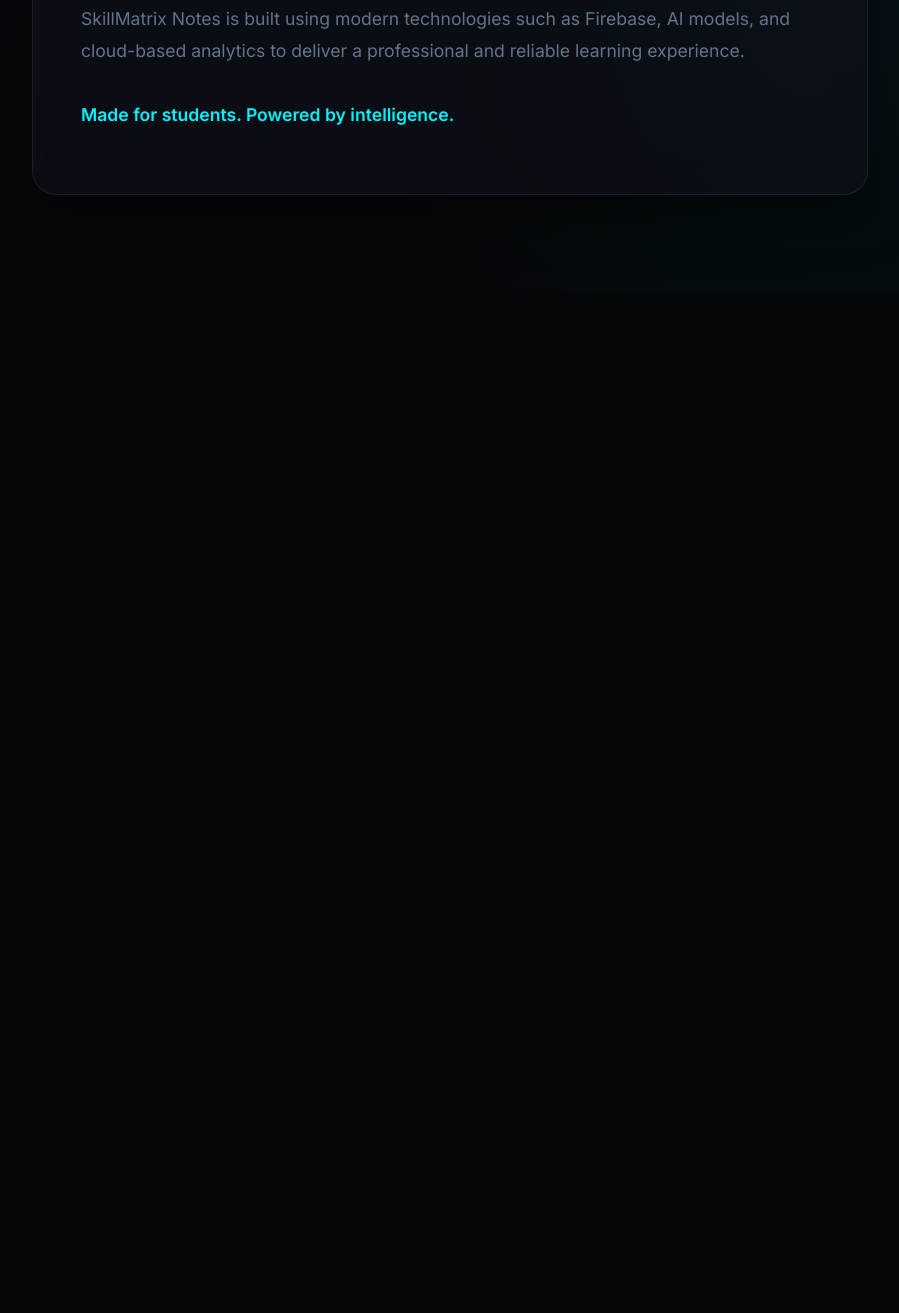
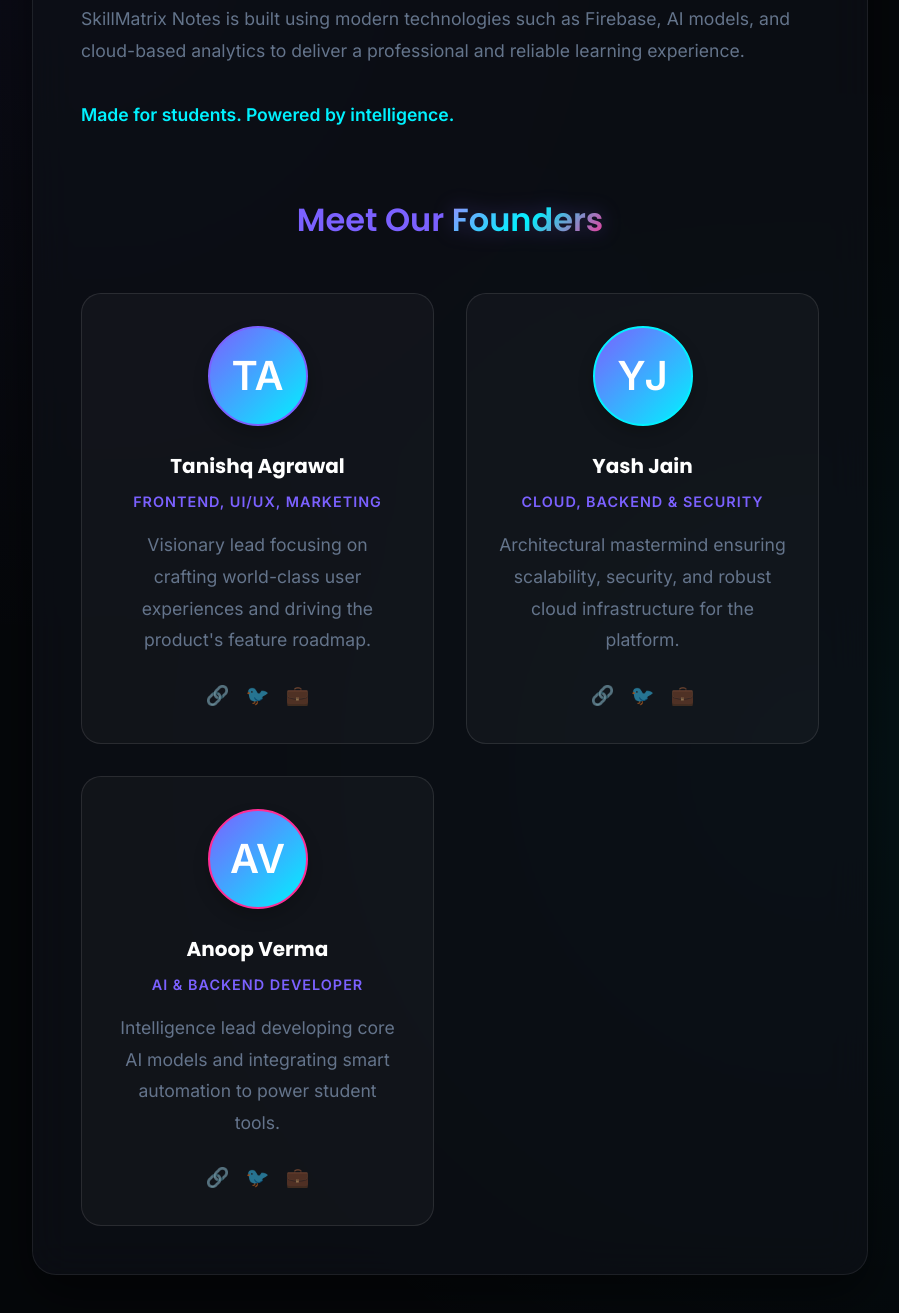
Before and after one commit to tanishqagrawal-dev/skill_Notes, a website: page pages/about.html in a window 1280 px wide. Shown: the part 651-1964 px from the top of the page, without its empty margins (190-1089 px from the left). Before the commit the page ends 942 px from the top, so only its background shows below. Drawn offline with Linux system fonts and the light colour scheme.

Commit message:
Update about.html

```diff
--- a/pages/about.html
+++ b/pages/about.html
@@ -78,6 +78,69 @@
             width: 1em;
             margin-left: -1em;
         }
+
+        /* Founder Section Styles */
+        .founders-grid {
+            display: grid;
+            grid-template-columns: repeat(auto-fit, minmax(250px, 1fr));
+            gap: 2rem;
+            margin-top: 3rem;
+        }
+
+        .founder-card {
+            background: rgba(255, 255, 255, 0.03);
+            border: 1px solid rgba(255, 255, 255, 0.1);
+            border-radius: 20px;
+            padding: 2rem;
+            text-align: center;
+            transition: all 0.3s ease;
+            position: relative;
+            overflow: hidden;
+        }
+
+        .founder-card:hover {
+            transform: translateY(-10px);
+            border-color: var(--primary);
+            background: rgba(108, 99, 255, 0.05);
+            box-shadow: 0 10px 30px rgba(108, 99, 255, 0.15);
+        }
+
+        .founder-avatar {
+            width: 100px;
+            height: 100px;
+            background: linear-gradient(135deg, var(--primary) 0%, var(--secondary) 100%);
+            border-radius: 50%;
+            margin: 0 auto 1.5rem;
+            display: flex;
+            align-items: center;
+            justify-content: center;
+            font-size: 2.5rem;
+            color: white;
+            font-weight: 700;
+            box-shadow: 0 8px 16px rgba(0, 0, 0, 0.2);
+        }
+
+        .founder-name {
+            font-size: 1.25rem;
+            font-weight: 700;
+            color: white;
+            margin-bottom: 0.5rem;
+        }
+
+        .founder-role {
+            font-size: 0.9rem;
+            color: var(--primary);
+            font-weight: 600;
+            text-transform: uppercase;
+            letter-spacing: 1px;
+            margin-bottom: 1rem;
+        }
+
+        .founder-bio {
+            font-size: 0.95rem;
+            color: var(--text-dim);
+            line-height: 1.6;
+        }
     </style>
 </head>
 
@@ -127,6 +190,58 @@
 
                 <p style="font-weight: 600; color: var(--secondary); margin-top: 2rem;">Made for students. Powered by
                     intelligence.</p>
+
+                <div style="margin-top: 4rem;">
+                    <h2 style="text-align: center; margin-bottom: 3rem; font-size: 2rem;">Meet Our <span
+                            class="gradient-text">Founders</span></h2>
+
+                    <div class="founders-grid">
+                        <!-- Founder 1 -->
+                        <div class="founder-card">
+                            <div class="founder-avatar" style="border: 2px solid var(--primary);">TA</div>
+                            <h3 class="founder-name">Tanishq Agrawal</h3>
+                            <div class="founder-role">Frontend, UI/UX, Marketing</div>
+                            <p class="founder-bio">Visionary lead focusing on crafting world-class user experiences and
+                                driving the product's feature roadmap.</p>
+                            <div
+                                style="margin-top: 1.5rem; display: flex; justify-content: center; gap: 1rem; opacity: 0.6;">
+                                <span style="cursor: pointer; font-size: 1.2rem;">🔗</span>
+                                <span style="cursor: pointer; font-size: 1.2rem;">🐦</span>
+                                <span style="cursor: pointer; font-size: 1.2rem;">💼</span>
+                            </div>
+                        </div>
+
+                        <!-- Founder 2 -->
+                        <div class="founder-card">
+                            <div class="founder-avatar" style="border: 2px solid var(--secondary);">YJ</div>
+                            <h3 class="founder-name">Yash Jain</h3>
+                            <div class="founder-role">Cloud, Backend & Security</div>
+                            <p class="founder-bio">Architectural mastermind ensuring scalability, security, and robust
+                                cloud infrastructure for the platform.</p>
+                            <div
+                                style="margin-top: 1.5rem; display: flex; justify-content: center; gap: 1rem; opacity: 0.6;">
+                                <span style="cursor: pointer; font-size: 1.2rem;">🔗</span>
+                                <span style="cursor: pointer; font-size: 1.2rem;">🐦</span>
+                                <span style="cursor: pointer; font-size: 1.2rem;">💼</span>
+                            </div>
+                        </div>
+
+                        <!-- Founder 3 -->
+                        <div class="founder-card">
+                            <div class="founder-avatar" style="border: 2px solid var(--accent);">AV</div>
+                            <h3 class="founder-name">Anoop Verma</h3>
+                            <div class="founder-role">AI & Backend Developer</div>
+                            <p class="founder-bio">Intelligence lead developing core AI models and integrating smart
+                                automation to power student tools.</p>
+                            <div
+                                style="margin-top: 1.5rem; display: flex; justify-content: center; gap: 1rem; opacity: 0.6;">
+                                <span style="cursor: pointer; font-size: 1.2rem;">🔗</span>
+                                <span style="cursor: pointer; font-size: 1.2rem;">🐦</span>
+                                <span style="cursor: pointer; font-size: 1.2rem;">💼</span>
+                            </div>
+                        </div>
+                    </div>
+                </div>
             </div>
         </div>
     </div>
```
